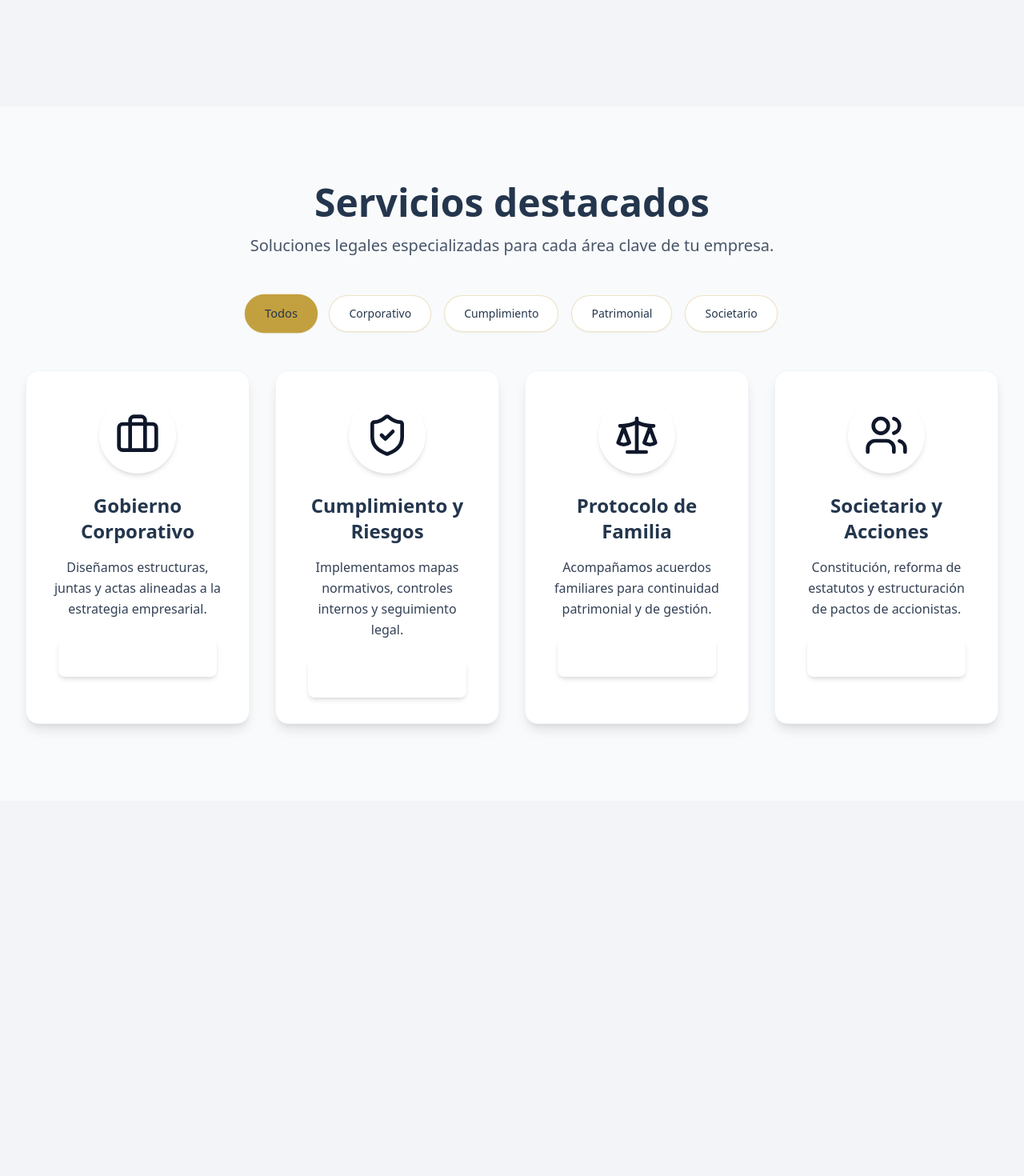
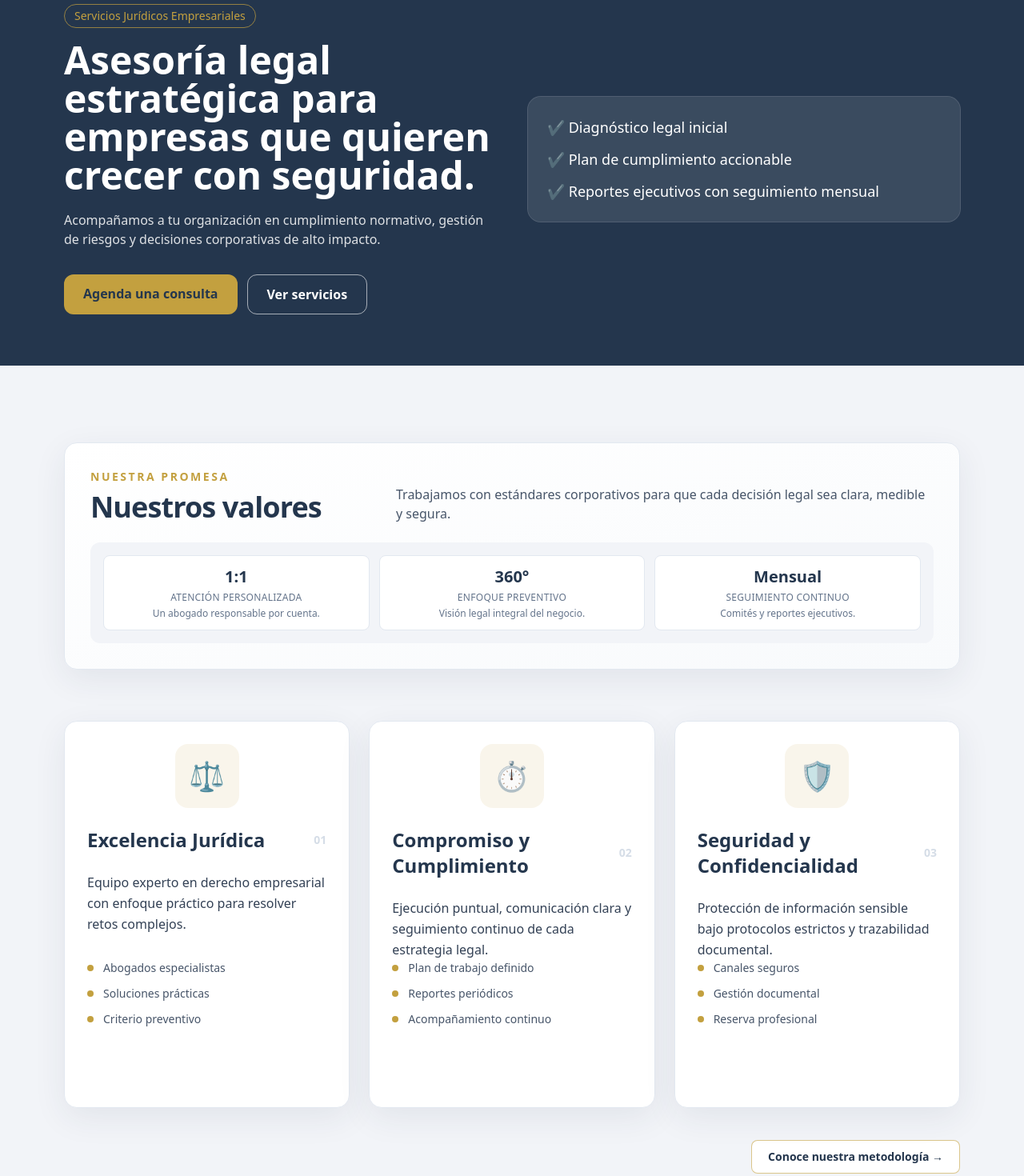
Before and after one commit to lider11/lexiuridicus, a Next.js app: page / in a window 1280 px wide. Shown: the part 140-1610 px from the top of the page at 80% size. Before the commit the page ends 1141 px from the top, so only its background shows below. Built offline with nearby package versions, Linux system fonts and the light colour scheme.

Commit message:
Reconstrucción completa de page.js con Navbar, hero, valores y contacto

```diff
--- a/app/page.js
+++ b/app/page.js
@@ -1,7 +1,7 @@
 import Navbar from '../components/Navbar';
 import ServiceGrid from '../components/ServiceGrid';
 
-// ← Agrega estas dos constantes aquí (exactamente así)
+// Constantes para la sección valores (ya definidas para que compile)
 const values = [
   {
     title: 'Excelencia Jurídica',
@@ -41,22 +41,159 @@ const trustMetrics = [
   }
 ];
 
-// ← El resto del código sigue igual (tu función HomePage o el return)
 export default function HomePage() {
   return (
     <main id="inicio">
       <Navbar />
 
-      {/* Hero/banner y otras secciones */}
+      {/* Hero / Banner principal (copia tu versión anterior o usa esta básica) */}
+      <section className="bg-navy text-white">
+        <div className="mx-auto grid max-w-6xl gap-10 px-4 py-16 md:grid-cols-2 md:items-center">
+          <div>
+            <p className="mb-4 inline-block rounded-full border border-gold/70 px-3 py-1 text-sm text-gold">
+              Servicios Jurídicos Empresariales
+            </p>
+            <h1 className="text-4xl font-bold leading-tight md:text-5xl">
+              Asesoría legal estratégica para empresas que quieren crecer con seguridad.
+            </h1>
+            <p className="mt-5 max-w-xl text-white/85">
+              Acompañamos a tu organización en cumplimiento normativo, gestión de riesgos y decisiones corporativas de alto impacto.
+            </p>
+            <div className="mt-8 flex flex-wrap gap-3">
+              <a href="#contacto" className="rounded-xl bg-gold px-6 py-3 font-semibold text-navy transition hover:brightness-95">
+                Agenda una consulta
+              </a>
+              <a href="#servicios" className="rounded-xl border border-white/60 px-6 py-3 font-semibold text-white">
+                Ver servicios
+              </a>
+            </div>
+          </div>
 
-      {/* Aquí va la sección #valores que me diste */}
+          <div className="rounded-2xl bg-white/10 p-6 ring-1 ring-white/20">
+            <ul className="space-y-3 text-lg">
+              <li>✔ Diagnóstico legal inicial</li>
+              <li>✔ Plan de cumplimiento accionable</li>
+              <li>✔ Reportes ejecutivos con seguimiento mensual</li>
+            </ul>
+          </div>
+        </div>
+      </section>
+
+      {/* Sección Nuestros valores (la que me diste, ya con variables definidas) */}
       <section id="valores" className="mx-auto max-w-6xl px-4 py-16 md:py-24">
-        {/* ... todo el código de la sección que me diste ... */}
+        <div className="rounded-2xl border border-slate-200 bg-gradient-to-br from-white to-slate-50 p-6 shadow-soft md:p-8">
+          <div className="flex flex-wrap items-end justify-between gap-4">
+            <div>
+              <p className="text-sm font-semibold uppercase tracking-[0.18em] text-gold">Nuestra promesa</p>
+              <h2 className="section-title mt-2">Nuestros valores</h2>
+            </div>
+            <p className="max-w-2xl text-slate-600">
+              Trabajamos con estándares corporativos para que cada decisión legal sea clara, medible y segura.
+            </p>
+          </div>
+
+          {/* Métricas de confianza */}
+          <div className="mt-6 grid gap-3 rounded-xl bg-paper p-4 sm:grid-cols-3 sm:auto-rows-fr">
+            {trustMetrics.map((metric) => (
+              <div
+                key={metric.label}
+                className="flex h-full flex-col justify-center rounded-lg border border-slate-200 bg-white px-4 py-3 text-center transition hover:shadow-md hover:border-gold/40"
+              >
+                <p className="text-xl font-bold text-navy">{metric.value}</p>
+                <p className="mt-1 text-xs font-medium uppercase tracking-wide text-slate-500">{metric.label}</p>
+                <p className="mt-1 text-xs text-slate-500">{metric.detail}</p>
+              </div>
+            ))}
+          </div>
+        </div>
+
+        {/* Tarjetas de valores */}
+        <div className="mt-10 md:mt-16 grid gap-6 md:grid-cols-3">
+          {values.map((value, index) => (
+            <article
+              key={value.title}
+              className={`
+                group relative flex h-full flex-col rounded-2xl border border-slate-200 bg-white p-7 shadow-soft
+                transition-all duration-500 hover:-translate-y-4 hover:shadow-2xl hover:border-gold/60
+                overflow-hidden value-card-appear
+              `}
+              style={{ animationDelay: `${index * 150}ms` }}
+            >
+              <div className="absolute inset-0 bg-gradient-to-br from-gold/5 to-transparent opacity-0 group-hover:opacity-100 transition-opacity duration-700 pointer-events-none" />
+
+              <div className="mb-6 flex justify-center">
+                <div className={`
+                  flex h-20 w-20 items-center justify-center rounded-2xl bg-gold/10 text-4xl
+                  transition-all duration-500 group-hover:bg-gold/20 group-hover:scale-110 group-hover:rotate-3
+                `}>
+                  <span aria-hidden="true">{value.icon}</span>
+                </div>
+              </div>
+
+              <div className="mb-4 flex items-center justify-between">
+                <h3 className="text-2xl font-bold text-navy group-hover:text-gold transition-colors duration-500">
+                  {value.title}
+                </h3>
+                <span className="text-sm font-bold text-slate-300/80 group-hover:text-gold/70 transition-colors">
+                  0{index + 1}
+                </span>
+              </div>
+
+              <p className="mt-2 text-slate-700 leading-relaxed">{value.text}</p>
+
+              {Array.isArray(value.points) && value.points.length > 0 && (
+                <ul className="mt-6 space-y-3 text-sm text-slate-600 md:mt-auto">
+                  {value.points.map((point) => (
+                    <li key={point} className="flex items-center gap-3">
+                      <span className="h-2 w-2 rounded-full bg-gold flex-shrink-0" />
+                      {point}
+                    </li>
+                  ))}
+                </ul>
+              )}
+
+              <div className="mt-8 opacity-0 group-hover:opacity-100 translate-y-4 group-hover:translate-y-0 transition-all duration-500">
+                <a
+                  href="#contacto"
+                  className="inline-flex items-center rounded-lg bg-gold/90 px-5 py-2.5 text-sm font-semibold text-navy hover:bg-gold transition-colors shadow-sm"
+                >
+                  Más información
+                  <span className="ml-2">→</span>
+                </a>
+              </div>
+            </article>
+          ))}
+        </div>
+
+        <div className="mt-10 flex justify-center md:justify-end">
+          <a
+            href="#contacto"
+            className="rounded-lg border border-gold/60 bg-white px-5 py-2.5 text-sm font-semibold text-navy transition hover:bg-gold/10 hover:border-gold"
+          >
+            Conoce nuestra metodología →
+          </a>
+        </div>
       </section>
 
       <ServiceGrid />
 
-      {/* Contacto y footer */}
+      {/* Sección contacto (agrega tu versión si la tienes) */}
+      <section id="contacto" className="border-t border-slate-200 bg-white/60">
+        <div className="mx-auto max-w-3xl px-4 py-16 text-center">
+          <h2 className="section-title">Contáctanos</h2>
+          <p className="mt-4 text-lg text-slate-700">
+            Cuéntanos tu caso y agenda una reunión de valoración con nuestro equipo legal.
+          </p>
+          <form className="mt-8 grid gap-4 text-left">
+            <input type="text" placeholder="Nombre completo" className="w-full rounded-xl border border-slate-300 bg-white px-4 py-3 outline-none ring-gold transition focus:ring" />
+            <input type="email" placeholder="Correo corporativo" className="w-full rounded-xl border border-slate-300 bg-white px-4 py-3 outline-none ring-gold transition focus:ring" />
+            <textarea placeholder="¿Qué necesitas resolver?" rows="4" className="w-full rounded-xl border border-slate-300 bg-white px-4 py-3 outline-none ring-gold transition focus:ring" />
+            <button type="button" className="rounded-xl bg-gold px-6 py-3 font-semibold text-navy transition hover:brightness-95">
+              Enviar solicitud
+            </button>
+          </form>
+        </div>
+      </section>
     </main>
   );
 }
```
